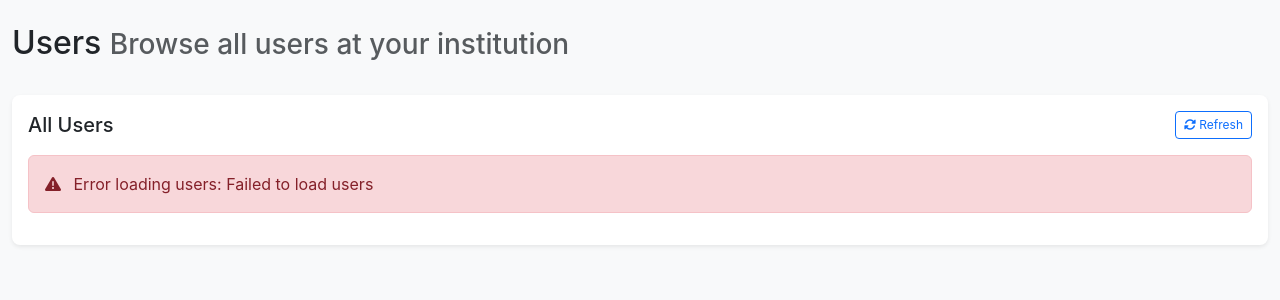
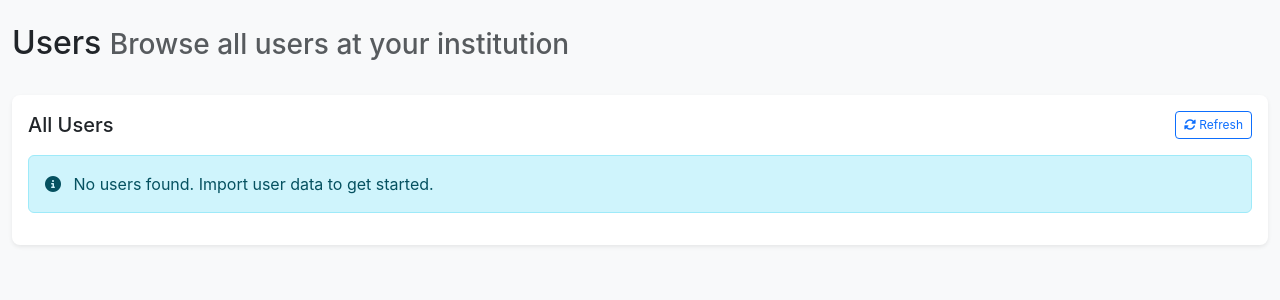
Before and after one commit to ScienceIsNeato/course_record_updater, a Flask app: page /users in a window 1280 px wide. Shown: the part 56-356 px from the top of the page. Run offline with Flask 3, Linux system fonts and the light colour scheme; the visitor is signed in with stand-in values (Sample User, id 1); data that the repository does not hold is empty; some libraries are stand-ins or nearby versions.

Commit message:
fix: correct E2E test expectations and API endpoints
**Test Fixes**
- Removed modal expectations from import tests (inline form is correct UX)
- Changed from `wait_for_modal()` to verifying inline form visibility
- Updated file input selector to use `name="excel_file"` for specificity

**Template Fixes**
- Updated `/courses`, `/users`, `/sections` to use `/api/dashboard/data`
- Removed calls to non-existent `/api/courses/list`, `/api/users/list`, `/api/sections/list`
- Properly extract data from `data.data.courses`, `data.data.users`, `data.data.sections`

**Why These Changes**
1. The import UI is an inline form in the Data Management panel, not a modal
   - This is better UX (no modal overlay)
   - Tests were written with incorrect assumptions

2. The dashboard architecture uses a single `/api/dashboard/data` endpoint
   - Returns all data (courses, users, sections, etc.) in one request
   - More efficient than separate endpoints
   - Tests assumed separate endpoints that were never implemented

These fixes align tests with actual implementation and architectural decisions.

```diff
--- a/templates/users_list.html
+++ b/templates/users_list.html
@@ -55,23 +55,23 @@ async function loadUsers() {
     `;
 
     try {
-        const response = await fetch('/api/users/list', {
+        const response = await fetch('/api/dashboard/data', {
             headers: {
                 'Accept': 'application/json'
             }
         });
 
         if (!response.ok) {
-            throw new Error('Failed to load users');
+            throw new Error('Failed to load dashboard data');
         }
 
         const data = await response.json();
 
         if (!data.success) {
-            throw new Error(data.error || 'Failed to load users');
+            throw new Error(data.error || 'Failed to load dashboard data');
         }
 
-        const users = data.users || [];
+        const users = data.data.users || [];
 
         if (users.length === 0) {
             container.innerHTML = `
```
Also changed, not shown: templates/courses_list.html (+4 -4 lines), templates/sections_list.html (+4 -4 lines), tests/e2e/test_import_export.py (+19 -21 lines).
